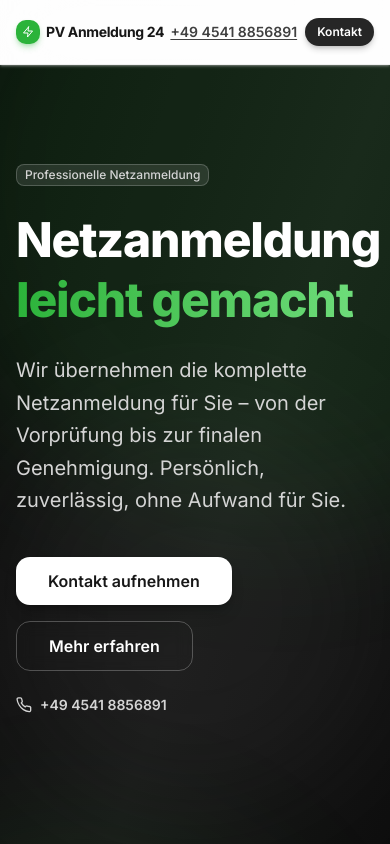
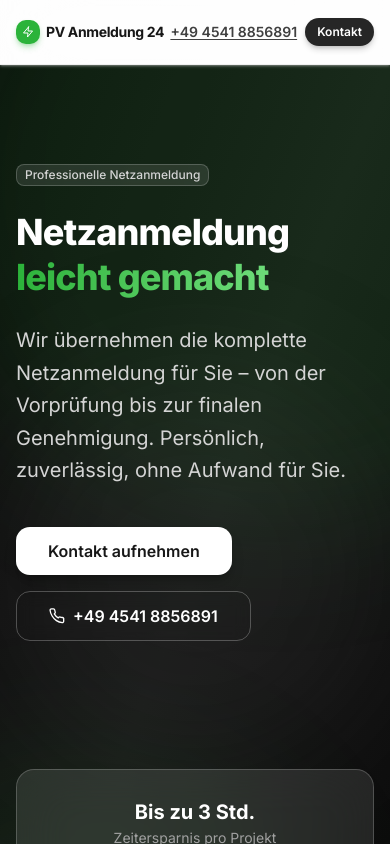
Before and after one commit to Louis-Benedict/pvanmeldung24, a Next.js app: page / in a window 390 px wide. Shown: the top 844 px of the page. Built offline with nearby package versions, Linux system fonts and the light colour scheme.

Commit message:
fix: change font-size for mobile

```diff
--- a/app/page.tsx
+++ b/app/page.tsx
@@ -464,7 +464,7 @@ export default function Home() {
                 <Badge className="mb-6 bg-white/10 text-neutral-300 border-white/20 backdrop-blur-sm">
                   Professionelle Netzanmeldung
                 </Badge>
-                <h1 className="text-5xl sm:text-6xl font-extrabold leading-tight mb-6 tracking-tight">
+                <h1 className="text-4xl sm:text-5xl lg:text-6xl font-extrabold leading-tight mb-6 tracking-tight">
                   Netzanmeldung{" "}
                   <span className="text-transparent bg-clip-text bg-gradient-to-r from-[#2BB33A] to-[#6ddc79]">
                     leicht gemacht
@@ -483,19 +483,13 @@ export default function Home() {
                     Kontakt aufnehmen
                   </a>
                   <a
-                    href="#leistungen"
-                    className="inline-flex items-center justify-center rounded-xl border border-white/25 text-white hover:bg-white/10 hover:border-white/40 font-semibold px-8 py-3 text-base backdrop-blur-sm transition-all"
+                    href="tel:+4945418856891"
+                    className="inline-flex items-center justify-center gap-2 rounded-xl border border-white/25 text-white hover:bg-white/10 hover:border-white/40 font-semibold px-8 py-3 text-base backdrop-blur-sm transition-all"
                   >
-                    Mehr erfahren
+                    <IconPhone className="w-4 h-4" />
+                    +49 4541 8856891
                   </a>
                 </div>
-                <a
-                  href="tel:+4945418856891"
-                  className="inline-flex items-center gap-2 mt-6 text-sm font-semibold text-neutral-300 hover:text-white transition-colors"
-                >
-                  <IconPhone className="w-4 h-4" />
-                  +49 4541 8856891
-                </a>
               </div>
               <div className="hidden lg:flex items-center justify-center">
                 <EnergyFlowDiagram />
```
